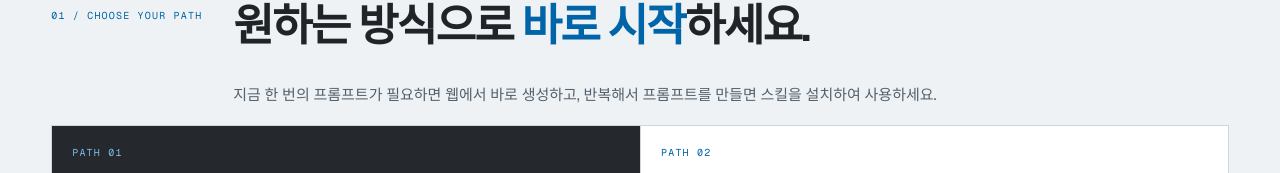
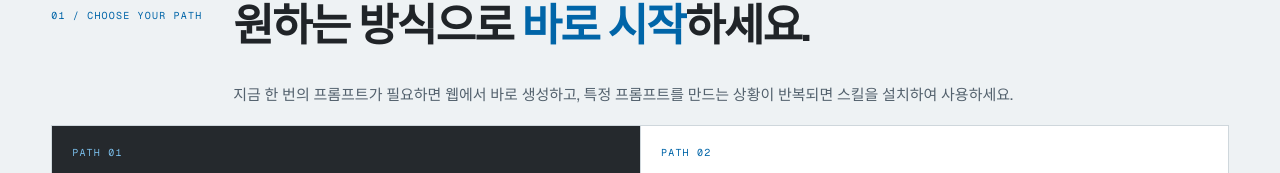
Before and after one commit to jeonys-12/prompt-author-work, a Next.js app in the folder website/: page / in a window 1280 px wide. Shown: the part 420-593 px from the top of the page. Built offline with nearby package versions, Linux system fonts and the light colour scheme.

Commit message:
Update repeated prompt skill guidance

```diff
--- a/website/app/page.tsx
+++ b/website/app/page.tsx
@@ -213,7 +213,7 @@ export default function Home() {
       </section>
 
       <section className="paths section" id="paths">
-        <div className="paths-heading"><p className="section-kicker">01 / CHOOSE YOUR PATH</p><h2>원하는 방식으로 <em>바로 시작</em>하세요.</h2><p>지금 한 번의 프롬프트가 필요하면 웹에서 바로 생성하고, 반복해서 프롬프트를 만들면 스킬을 설치하여 사용하세요.</p></div>
+        <div className="paths-heading"><p className="section-kicker">01 / CHOOSE YOUR PATH</p><h2>원하는 방식으로 <em>바로 시작</em>하세요.</h2><p>지금 한 번의 프롬프트가 필요하면 웹에서 바로 생성하고, 특정 프롬프트를 만드는 상황이 반복되면 스킬을 설치하여 사용하세요.</p></div>
         <div className="path-cards">
           <article className="path-card web-path"><p className="mono">PATH 01</p><h3>웹에서 만들고 바로 붙여넣기</h3><p>조건을 입력해 프롬프트를 생성한 뒤 <strong>복사하기</strong>를 누르고, ChatGPT·Codex·Claude 등 원하는 곳에 붙여넣으세요.</p><a href="#workbench">웹에서 프롬프트 만들기 <span>→</span></a></article>
           <article className="path-card skill-path"><p className="mono">PATH 02</p><h3>스킬을 내려받아 Codex·Claude Code에서 사용하기</h3><p>저장소를 설치한 뒤 Codex에서는 <code>$prompt-author</code>, Claude Code에서는 <code>/prompt-author</code>로 상황에 맞는 프롬프트를 요청할 수 있습니다.</p><a href="https://github.com/seominpapa/prompt-author#설치-방법" target="_blank" rel="noreferrer">스킬 설치 방법 보기 <span>↗</span></a></article>
```
